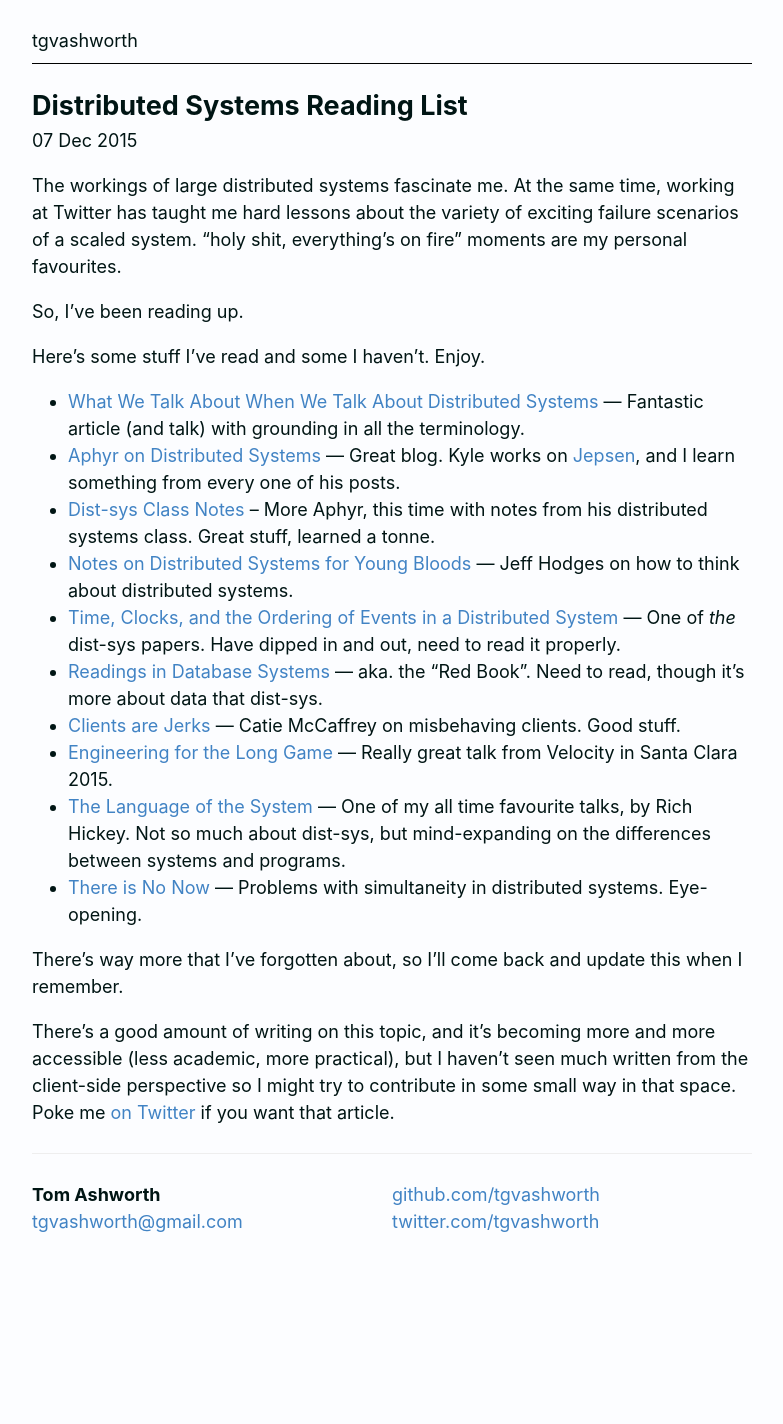
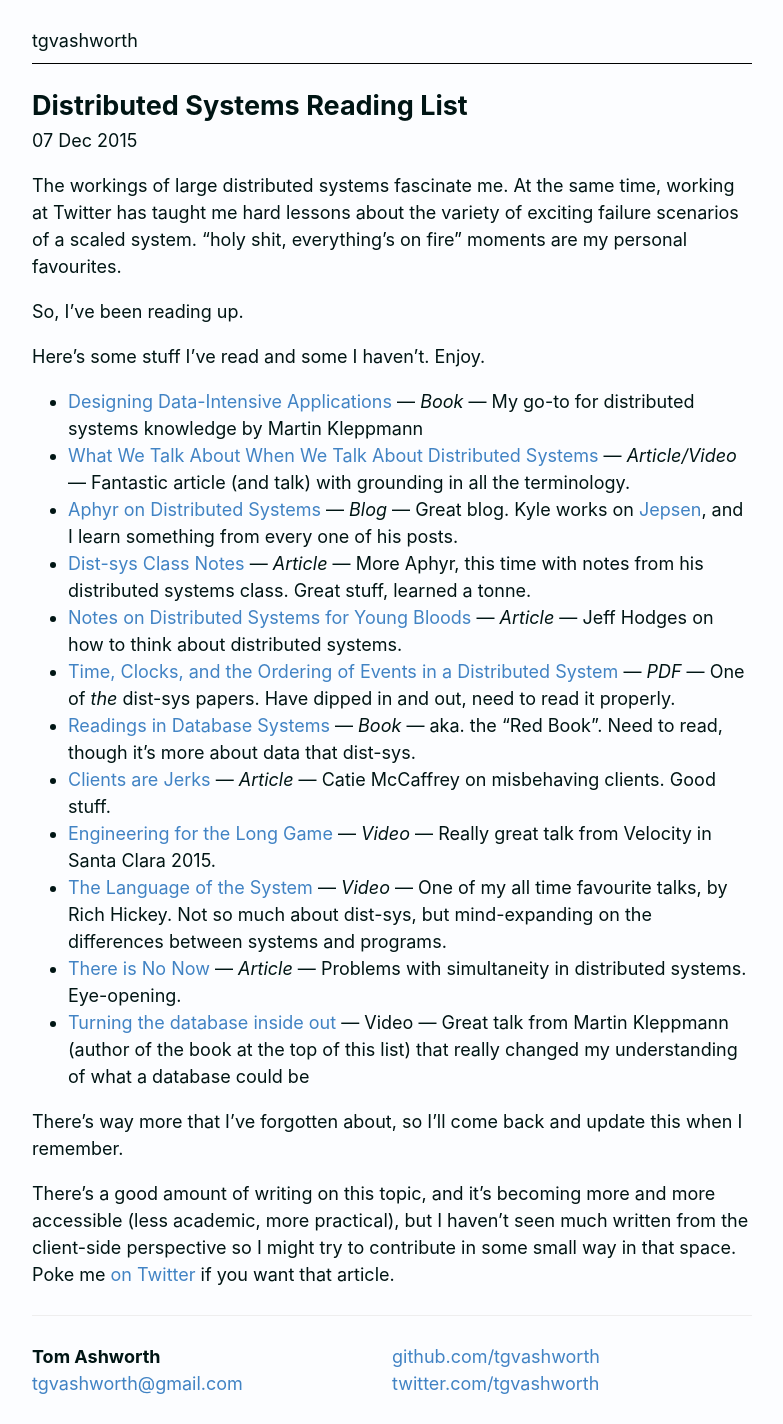
Before and after one commit to tgvashworth/tgvashworth.github.io, a Jekyll site: the page built from _posts/2015-12-7-distributed-systems-reading-list.md, in a window 1280 px wide. Shown: the whole page, without its empty margins (248-1031 px from the left). Built offline with Jekyll 4.4.1, drawn with Linux system fonts in a browser that asks for light colours; before the commit the page ends 1262 px from its top, so only the background shows below that.

Commit message:
fixup distsys

```diff
--- a/_posts/2015-12-7-distributed-systems-reading-list.md
+++ b/_posts/2015-12-7-distributed-systems-reading-list.md
@@ -10,16 +10,18 @@ So, I've been reading up.
 
 Here's some stuff I've read and some I haven't. Enjoy.
 
-- [What We Talk About When We Talk About Distributed Systems](http://videlalvaro.github.io/2015/12/learning-about-distributed-systems.html) — Fantastic article (and talk) with grounding in all the terminology.
-- [Aphyr on Distributed Systems](https://aphyr.com/tags/Distributed-Systems) — Great blog. Kyle works on [Jepsen](https://github.com/aphyr/jepsen), and I learn something from every one of his posts.
-- [Dist-sys Class Notes](https://github.com/aphyr/distsys-class) – More Aphyr, this time with notes from his distributed systems class. Great stuff, learned a tonne.
-- [Notes on Distributed Systems for Young Bloods](http://www.somethingsimilar.com/2013/01/14/notes-on-distributed-systems-for-young-bloods/) — Jeff Hodges on how to think about distributed systems.
-- [Time, Clocks, and the Ordering of Events in a Distributed System](http://research.microsoft.com/en-us/um/people/lamport/pubs/time-clocks.pdf) — One of *the* dist-sys papers. Have dipped in and out, need to read it properly.
-- [Readings in Database Systems](http://www.redbook.io) — aka. the "Red Book". Need to read, though it's more about data that dist-sys.
-- [Clients are Jerks](http://caitiem.com/2015/06/23/clients-are-jerks-aka-how-halo-4-dosed-the-services-at-launch-how-we-survived/) — Catie McCaffrey on misbehaving clients. Good stuff.
-- [Engineering for the Long Game](https://www.youtube.com/watch?v=p0jGmgIrf_M&list=PL055Epbe6d5Y86GSg3nhUH3o_v62FGpCI&feature=youtu.be&app=desktop) — Really great talk from Velocity in Santa Clara 2015.
-- [The Language of the System](https://www.youtube.com/watch?v=ROor6_NGIWU) — One of my all time favourite talks, by Rich Hickey. Not so much about dist-sys, but mind-expanding on the differences between systems and programs.
-- [There is No Now](http://queue.acm.org/detail.cfm?id=2745385) — Problems with simultaneity in distributed systems. Eye-opening.
+- [Designing Data-Intensive Applications](https://dataintensive.net/) — _Book_ — My go-to for distributed systems knowledge by Martin Kleppmann
+- [What We Talk About When We Talk About Distributed Systems](http://videlalvaro.github.io/2015/12/learning-about-distributed-systems.html) — _Article/Video_ — Fantastic article (and talk) with grounding in all the terminology.
+- [Aphyr on Distributed Systems](https://aphyr.com/tags/Distributed-Systems) — _Blog_ — Great blog. Kyle works on [Jepsen](https://github.com/aphyr/jepsen), and I learn something from every one of his posts.
+- [Dist-sys Class Notes](https://github.com/aphyr/distsys-class) — _Article_ — More Aphyr, this time with notes from his distributed systems class. Great stuff, learned a tonne.
+- [Notes on Distributed Systems for Young Bloods](http://www.somethingsimilar.com/2013/01/14/notes-on-distributed-systems-for-young-bloods/) — _Article_ — Jeff Hodges on how to think about distributed systems.
+- [Time, Clocks, and the Ordering of Events in a Distributed System](http://research.microsoft.com/en-us/um/people/lamport/pubs/time-clocks.pdf) — _PDF_ — One of _the_ dist-sys papers. Have dipped in and out, need to read it properly.
+- [Readings in Database Systems](http://www.redbook.io) — _Book_ — aka. the "Red Book". Need to read, though it's more about data that dist-sys.
+- [Clients are Jerks](http://caitiem.com/2015/06/23/clients-are-jerks-aka-how-halo-4-dosed-the-services-at-launch-how-we-survived/) — _Article_ — Catie McCaffrey on misbehaving clients. Good stuff.
+- [Engineering for the Long Game](https://www.youtube.com/watch?v=p0jGmgIrf_M&list=PL055Epbe6d5Y86GSg3nhUH3o_v62FGpCI&feature=youtu.be&app=desktop) — _Video_ — Really great talk from Velocity in Santa Clara 2015.
+- [The Language of the System](https://www.youtube.com/watch?v=ROor6_NGIWU) — _Video_ — One of my all time favourite talks, by Rich Hickey. Not so much about dist-sys, but mind-expanding on the differences between systems and programs.
+- [There is No Now](http://queue.acm.org/detail.cfm?id=2745385) — _Article_ — Problems with simultaneity in distributed systems. Eye-opening.
+- [Turning the database inside out](https://www.youtube.com/watch?v=fU9hR3kiOK0) — Video — Great talk from Martin Kleppmann (author of the book at the top of this list) that really changed my understanding of what a database could be
 
 There's way more that I've forgotten about, so I'll come back and update this when I remember.
 
```
